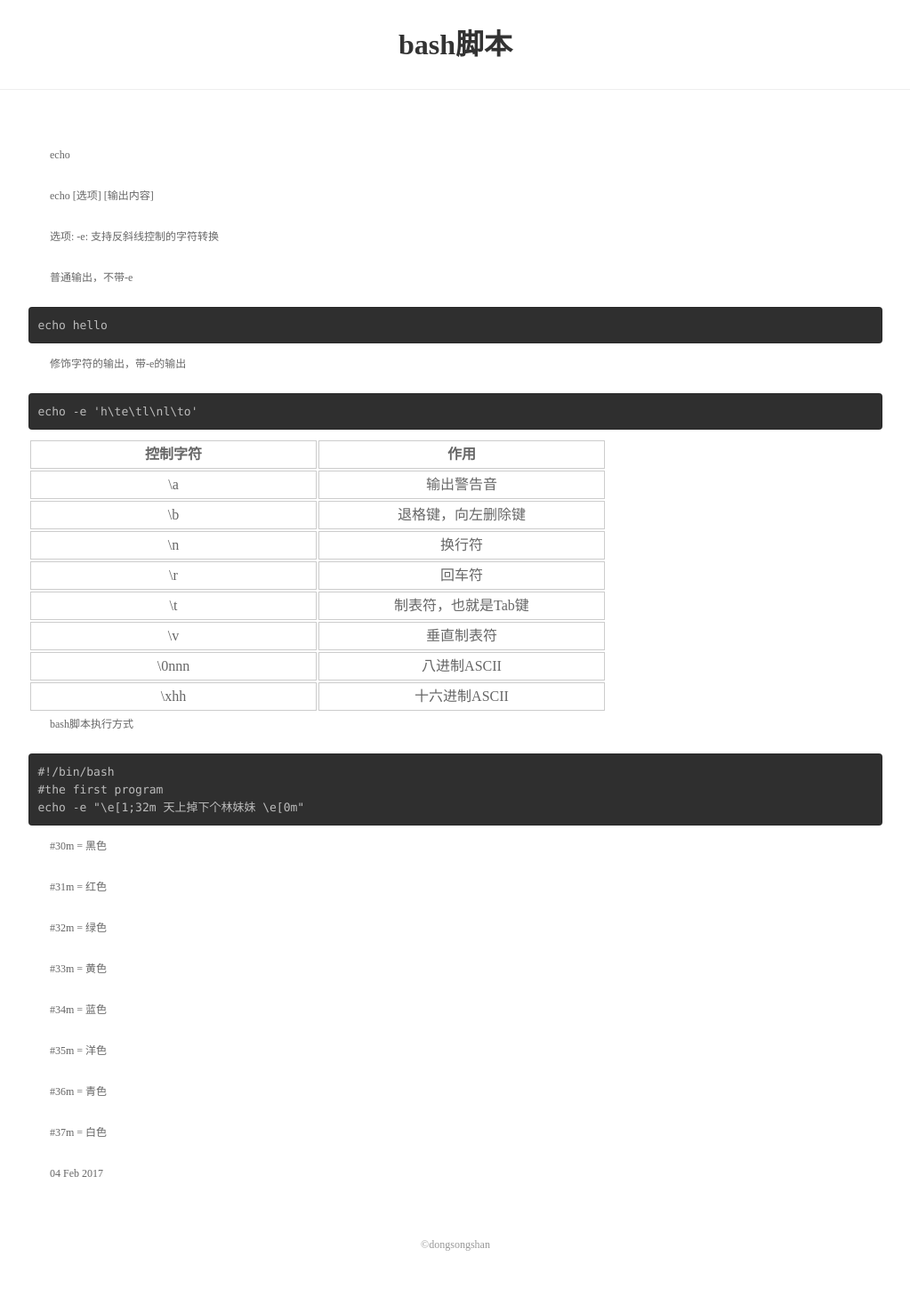
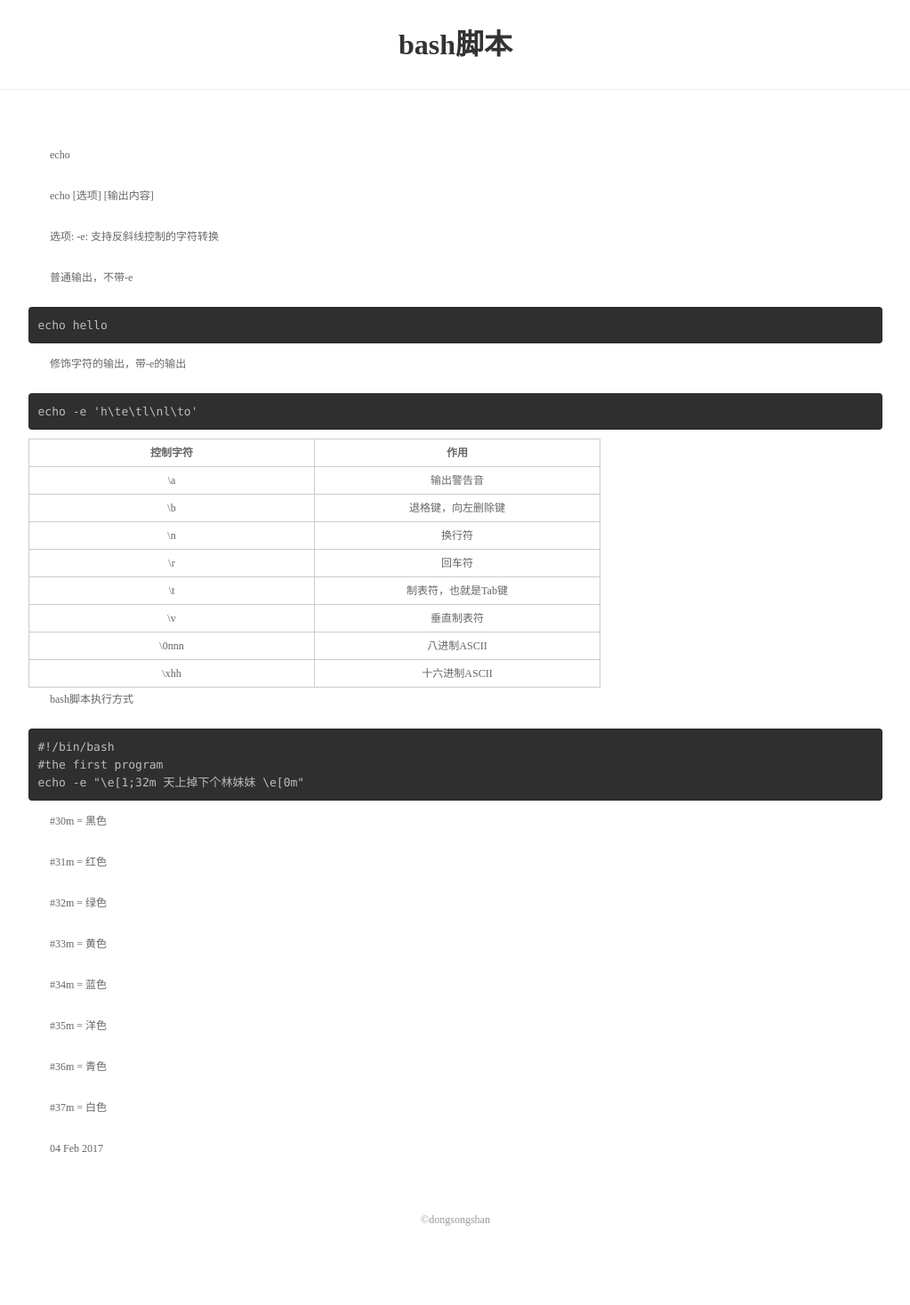
Before and after one commit to dongsongshan/dongsongshan.github.io, a Jekyll site: the page built from _posts/2017-02-04-bash.html, in a window 1280 px wide. Shown: the whole page at 89% size, without its empty margins (128-1151 px from the left). Built offline with Jekyll 4.4.1, drawn with Linux system fonts in a browser that asks for light colours; after the commit the page ends 1439 px from its top, so only the background shows below that.

Commit message:
Update 2017-02-04-bash.html

```diff
--- a/_posts/2017-02-04-bash.html
+++ b/_posts/2017-02-04-bash.html
@@ -14,10 +14,10 @@ echo hello
 echo -e 'h\te\tl\nl\to'
 </pre>
 <style>
-  .table1{}
+  .table1{border-collapse: collapse;}
   .table1 tr{}
   .table1 tr td,
-  .table1 tr th{width: 320px; height:30px; line-height:30px; text-align:center; font-size:12x; color:#666; border: 1px solid #ccc;}
+  .table1 tr th{ width: 320px; height:30px; line-height:30px; text-align:center; font-size:12px; color:#666; border: 1px solid #ccc;}
 </style>
 <table class="table1">
   <tr>
```
